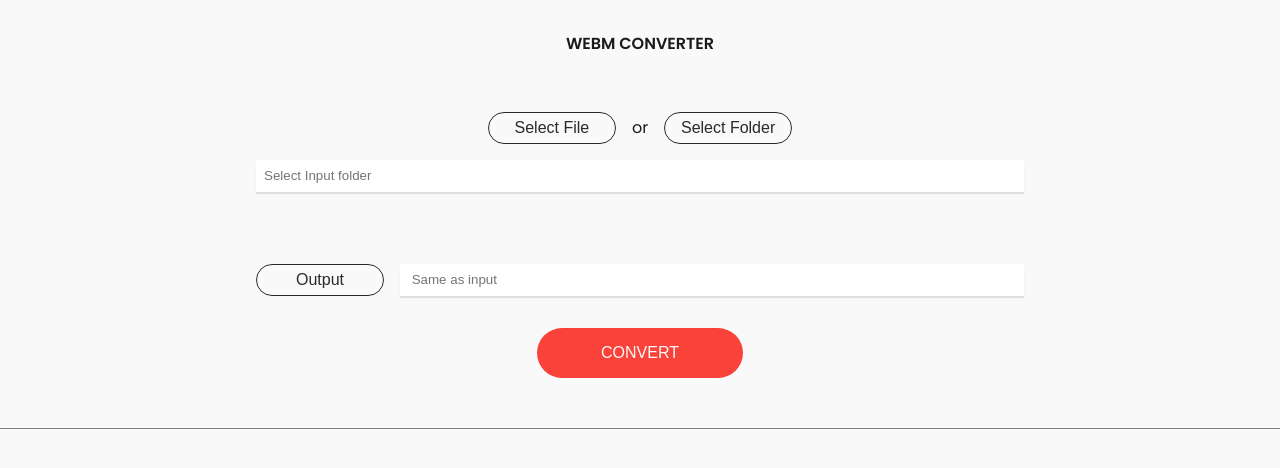
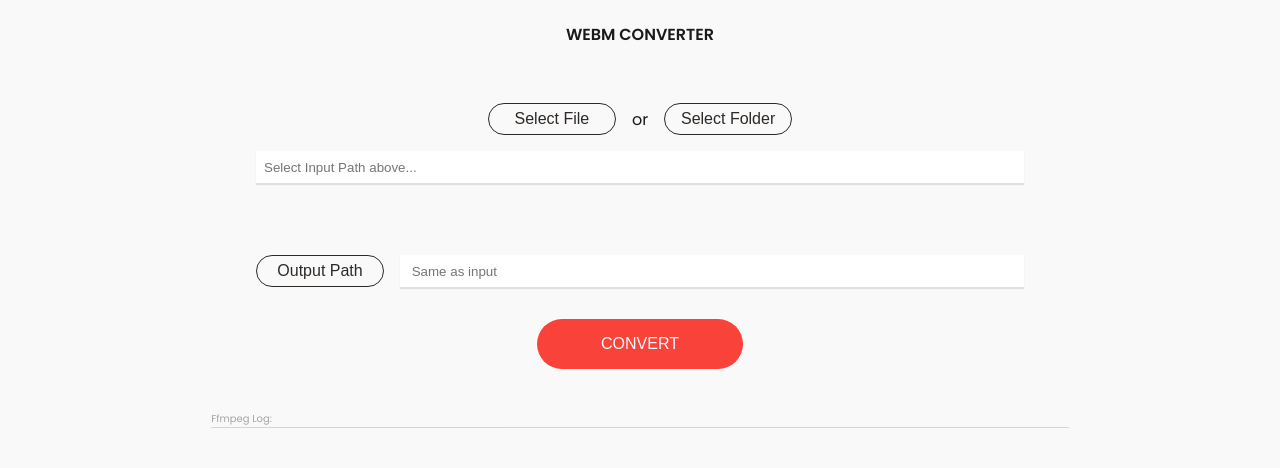
Before and after one commit to jimmygian/webm-converter, an Electron app: page src/renderer/index.html in a window 1280 px wide. Shown: the part 164-632 px from the top of the page. Drawn offline with Linux system fonts and the light colour scheme; no server answers.

Commit message:
Changes naming to Output button, imports sectionLine

```diff
--- a/package.json
+++ b/package.json
@@ -1,5 +1,5 @@
 {
-  "name": "fa-webm-convertor",
+  "name": "fa-webm-convertor-1.0.0",
   "version": "1.0.0",
   "license": "MIT",
   "description": "An app that converts files to WEBM format",
--- a/src/renderer/index.html
+++ b/src/renderer/index.html
@@ -47,28 +47,33 @@
             </div>
             <input
               readonly
+              tabindex="-1"
               type="text"
-              class="dragDropBox--input"
+              class="dragDropBox--input default-cursor"
               id="inputPath"
-              placeholder="Select Input folder"
+              placeholder="Select Input Path above..."
             />
           </div>
 
           <div class="userSelection">
-            <button id="outBtn">Output</button>
+            <button id="outBtn">Output Path</button>
             <input
               readonly
               type="text"
               id="outputPath"
               placeholder=" Same as input"
+              tabindex="-1"
+              class="default-cursor"
             />
           </div>
           <button class="convertBtn" type="submit">CONVERT</button>
         </form>
       </div>
       <p id="info"></p>
+      <div class="sectionLine">Ffmpeg Log:</div>
     </main>
 
+    <!-- SETTINGS MENU -->
     <aside id="settingsMenu" class="settingsContainer hidden">
       <div class="settings">
         <form class="operationSelection">
@@ -103,6 +108,7 @@
             </div>
           </div>
           <button type="submit">SAVE</button>
+          <!-- //// -->
         </form>
       </div>
     </aside>
--- a/src/renderer/style.css
+++ b/src/renderer/style.css
@@ -256,13 +256,21 @@ h4 {
   margin: 0;
   padding: 1.5rem;
   border: 0;
-  border-top: 1px solid var(--secondary-grey);
+  /* border-top: 1px solid var(--secondary-grey); */
   width: 100%;
   height: 13rem;
   resize: none;
   text-wrap: wrap;
-  font-family: "Poppins-Regular", sans-serif;
+  font-family: "Poppins-Regular", sans-serif;font-size: small;
   letter-spacing: 1px;
+}
+
+.sectionLine {
+  width: 67%;
+  border-bottom: 1px solid rgba(0, 0, 0, 0.2);
+  font-size: x-small;
+  color: var(--secondary-grey);
+  opacity: 70%;
 }
 
 /* SETTINGS */
@@ -298,6 +306,11 @@ h4 {
   display: none;
 }
 
+.default-cursor {
+  cursor: default;
+}
+
+
 @keyframes slideFromLeft {
   0% {
     opacity: 0;
```
